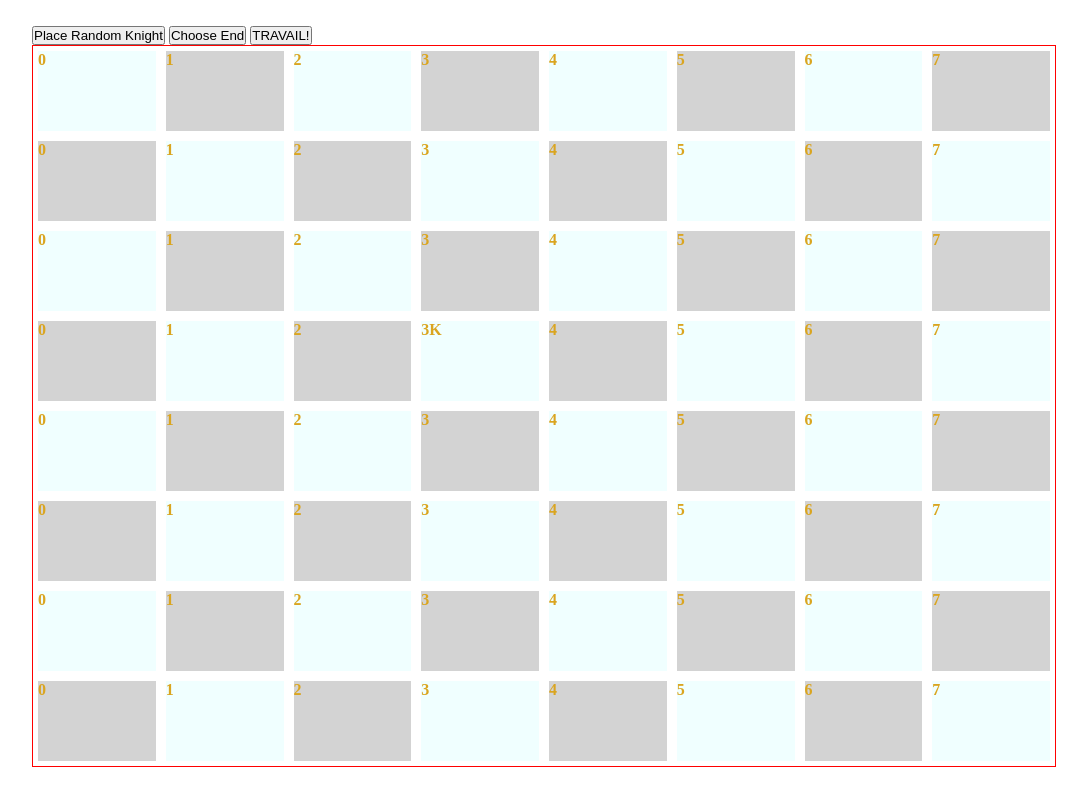
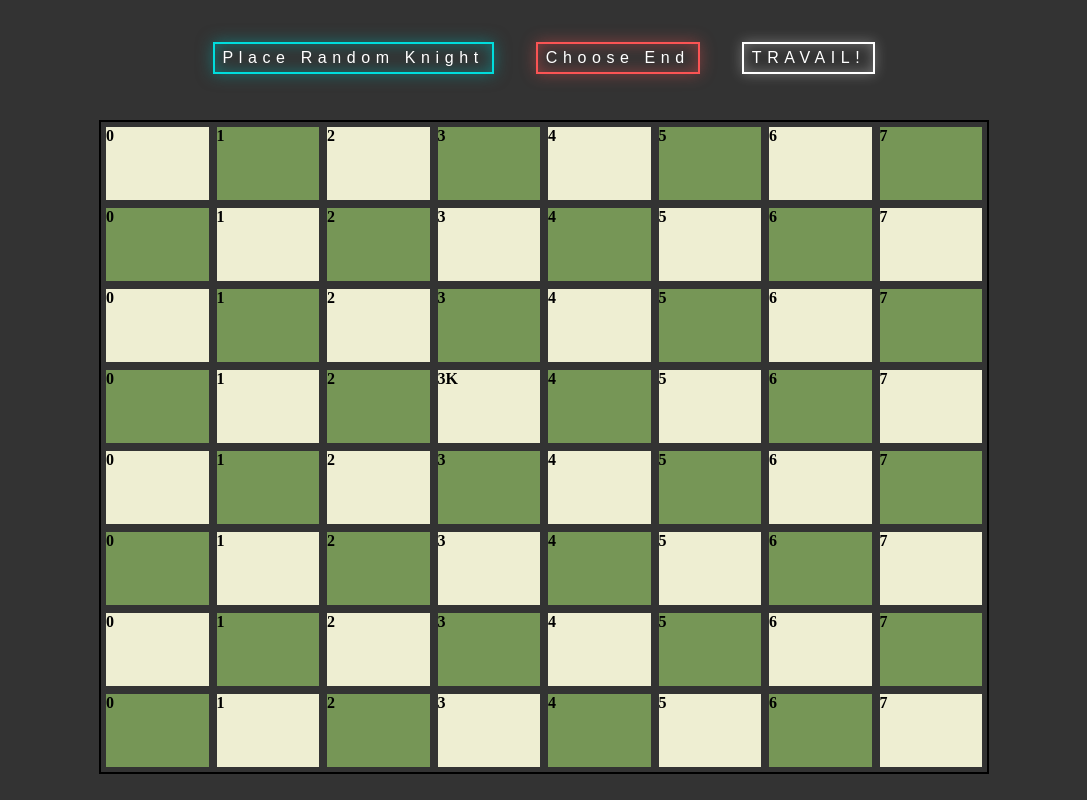
Before and after one commit to nabelk/knights-travails, a website: page dist/index.html in a window 1280 px wide. Shown: the whole page, without its empty margins (96-1183 px from the left). Drawn offline with Linux system fonts and the light colour scheme.

Commit message:
Update styling

```diff
--- a/dist/style.css
+++ b/dist/style.css
@@ -1,3 +1,8 @@
+@import url(https://fonts.googleapis.com/css?family=Roboto);
+:root {
+  font-size: 16px;
+}
+
 * {
   margin: 0;
   padding: 0;
@@ -5,9 +10,32 @@
 }
 
 body {
+  background-color: #333;
+  height: 100vh;
   padding: 2% 10%;
   position: relative;
   overflow: auto;
+  display: flex;
+  flex-direction: column;
+  justify-content: flex-start;
+  align-items: center;
+  gap: 30px;
+}
+@media only screen and (max-width: 890px) {
+  body {
+    padding: 2% 0;
+  }
+}
+
+.btn-mode {
+  display: flex;
+  justify-content: center;
+  gap: 10px;
+  flex-wrap: wrap;
+}
+.btn-mode button {
+  font-size: 1rem;
+  padding: 5px 8px;
 }
 
 ul {
@@ -24,31 +52,93 @@ ul {
 #board {
   display: grid;
   grid-template-rows: repeat(8, 2fr);
-  gap: 10px;
-  border: solid 1px red;
-  color: goldenrod;
+  gap: 8px;
+  border: solid 2px black;
   padding: 5px;
   font-weight: bolder;
+  width: 890px;
+  height: 890px;
 }
 #board > div:nth-child(even) > div:nth-child(even) {
-  background-color: azure;
+  background-color: #eeeed2;
 }
 #board > div:nth-child(even) > div:nth-child(odd) {
-  background-color: lightgray;
+  background-color: #769656;
 }
 #board > div:nth-child(odd) > div:nth-child(odd) {
-  background-color: azure;
+  background-color: #eeeed2;
 }
 #board > div:nth-child(odd) > div:nth-child(even) {
-  background-color: lightgray;
+  background-color: #769656;
 }
 #board > div {
   display: grid;
   grid-template-columns: repeat(8, 2fr);
-  gap: 10px;
+  gap: 8px;
 }
-#board > div > div {
-  height: 80px;
+@media only screen and (max-width: 890px) {
+  #board {
+    width: 95%;
+    height: 60%;
+  }
+}
+
+div.column-knight {
+  font-size: 60px;
+  display: flex;
+  justify-content: center;
+  align-items: center;
+}
+@media only screen and (max-width: 891px) {
+  div.column-knight {
+    font-size: 40px;
+  }
+}
+@media only screen and (max-width: 401px) {
+  div.column-knight {
+    font-size: 30px;
+  }
+}
+@media only screen and (max-width: 304px) {
+  div.column-knight {
+    font-size: 25px;
+  }
+}
+
+.fuller-button {
+  color: rgb(255, 255, 255);
+  background: none;
+  border-radius: 0;
+  padding: 1.2em 5em;
+  letter-spacing: 0.35em;
+  font-size: 0.7em;
+  transition: background-color 0.3s, box-shadow 0.3s, color 0.3s;
+  margin: 1em;
+}
+.fuller-button.blue {
+  box-shadow: inset 0 0 1em rgba(0, 170, 170, 0.5), 0 0 1em rgba(0, 170, 170, 0.5);
+  border: #0dd solid 2px;
+}
+.fuller-button.blue:hover {
+  background-color: #0dd;
+  box-shadow: inset 0 0 0 rgba(0, 170, 170, 0.5), 0 0 1.5em rgba(0, 170, 170, 0.7);
+}
+.fuller-button.red {
+  box-shadow: inset 0 0 1em rgba(251, 81, 81, 0.4), 0 0 1em rgba(251, 81, 81, 0.4);
+  border: #fb5454 solid 2px;
+}
+.fuller-button.red:hover {
+  background-color: #fb5454;
+  box-shadow: inset 0 0 0 rgba(251, 81, 81, 0.4), 0 0 1.5em rgba(251, 81, 81, 0.6);
+}
+.fuller-button.white {
+  box-shadow: inset 0 0 0.8em rgba(255, 255, 255, 0.3), 0 0 0.8em rgba(255, 255, 255, 0.3);
+  border: #fff solid 2px;
+}
+.fuller-button.white:hover {
+  color: rgba(0, 0, 0, 0.8);
+  background-color: #fff;
+  box-shadow: inset 0 0 0 rgba(255, 255, 255, 0.3), 0 0 1.2em rgba(255, 255, 255, 0.5);
 }
 
 /*# sourceMappingURL=style.css.map */
--- a/dist/style.scss
+++ b/dist/style.scss
@@ -1,5 +1,8 @@
-$font-stack: Helvetica, sans-serif;
-$primary-color: #333;
+@import url(https://fonts.googleapis.com/css?family=Roboto);
+
+:root {
+    font-size: 16px;
+}
 
 * {
     margin: 0;
@@ -8,9 +11,32 @@ $primary-color: #333;
 }
 
 body {
+    background-color: #333;
+    height: 100vh;
     padding: 2% 10%;
     position: relative;
     overflow: auto;
+    display: flex;
+    flex-direction: column;
+    justify-content: flex-start;
+    align-items: center;
+    gap: 30px;
+
+    @media only screen and (max-width: 890px) {
+        padding: 2% 0;
+    }
+}
+
+.btn-mode {
+    display: flex;
+    justify-content: center;
+    gap: 10px;
+    flex-wrap: wrap;
+
+    button {
+        font-size: 1rem;
+        padding: 5px 8px;
+    }
 }
 
 ul {
@@ -27,34 +53,103 @@ ul {
 #board {
     display: grid;
     grid-template-rows: repeat(8, 2fr);
-    gap: 10px;
-    border: solid 1px red;
-    color: goldenrod;
+    gap: 8px;
+    border: solid 2px black;
     padding: 5px;
     font-weight: bolder;
+    width: 890px;
+    height: 890px;
     > div:nth-child(even) {
         > div:nth-child(even) {
-            background-color: azure;
+            background-color: #eeeed2;
         }
         > div:nth-child(odd) {
-            background-color: lightgray;
+            background-color: #769656;
         }
     }
     > div:nth-child(odd) {
         > div:nth-child(odd) {
-            background-color: azure;
+            background-color: #eeeed2;
         }
         > div:nth-child(even) {
-            background-color: lightgray;
+            background-color: #769656;
         }
     }
     > div {
         display: grid;
         grid-template-columns: repeat(8, 2fr);
-        gap: 10px;
+        gap: 8px;
+    }
 
-        > div {
-            height: 80px;
-        }
+    @media only screen and (max-width: 890px) {
+        width: 95%;
+        height: 60%;
     }
 }
+
+div.column-knight {
+    font-size: 60px;
+    display: flex;
+    justify-content: center;
+    align-items: center;
+
+    @media only screen and (max-width: 891px) {
+        font-size: 40px;
+    }
+
+    @media only screen and (max-width: 401px) {
+        font-size: 30px;
+    }
+
+    @media only screen and (max-width: 304px) {
+        font-size: 25px;
+    }
+}
+
+.fuller-button {
+    color: rgba(255, 255, 255, 1);
+    background: none;
+    border-radius: 0;
+    padding: 1.2em 5em;
+    letter-spacing: 0.35em;
+    font-size: 0.7em;
+    transition: background-color 0.3s, box-shadow 0.3s, color 0.3s;
+    margin: 1em;
+
+    &.blue {
+        box-shadow: inset 0 0 1em rgba(0, 170, 170, 0.5),
+            0 0 1em rgba(0, 170, 170, 0.5);
+        border: #0dd solid 2px;
+    }
+
+    &.blue:hover {
+        background-color: #0dd;
+        box-shadow: inset 0 0 0 rgba(0, 170, 170, 0.5),
+            0 0 1.5em rgba(0, 170, 170, 0.7);
+    }
+
+    &.red {
+        box-shadow: inset 0 0 1em rgba(251, 81, 81, 0.4),
+            0 0 1em rgba(251, 81, 81, 0.4);
+        border: #fb5454 solid 2px;
+    }
+
+    &.red:hover {
+        background-color: #fb5454;
+        box-shadow: inset 0 0 0 rgba(251, 81, 81, 0.4),
+            0 0 1.5em rgba(251, 81, 81, 0.6);
+    }
+
+    &.white {
+        box-shadow: inset 0 0 0.8em rgba(255, 255, 255, 0.3),
+            0 0 0.8em rgba(255, 255, 255, 0.3);
+        border: #fff solid 2px;
+    }
+
+    &.white:hover {
+        color: rgba(0, 0, 0, 0.8);
+        background-color: #fff;
+        box-shadow: inset 0 0 0 rgba(255, 255, 255, 0.3),
+            0 0 1.2em rgba(255, 255, 255, 0.5);
+    }
+}
```
Also changed, not shown: 1 other file.
